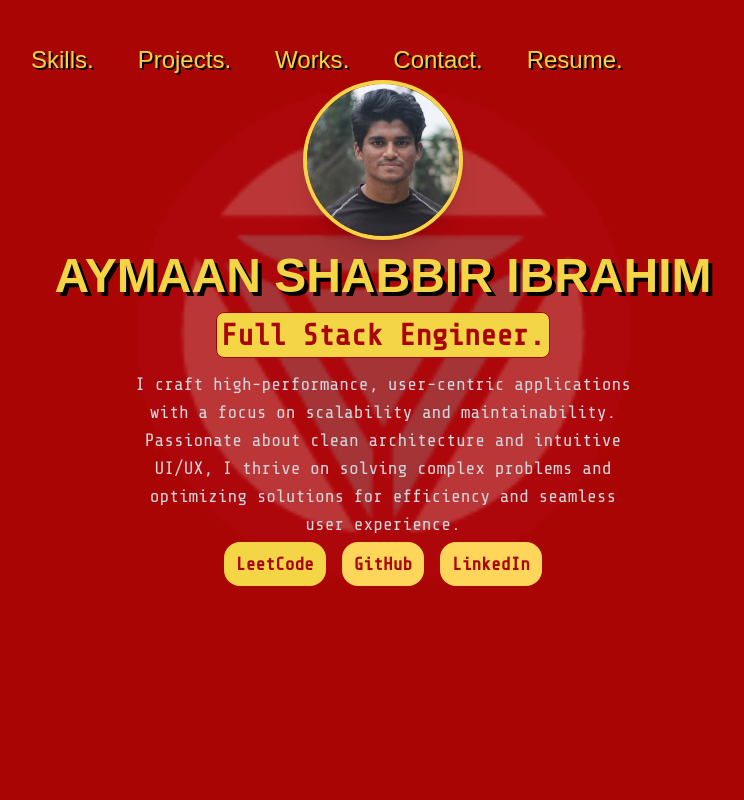
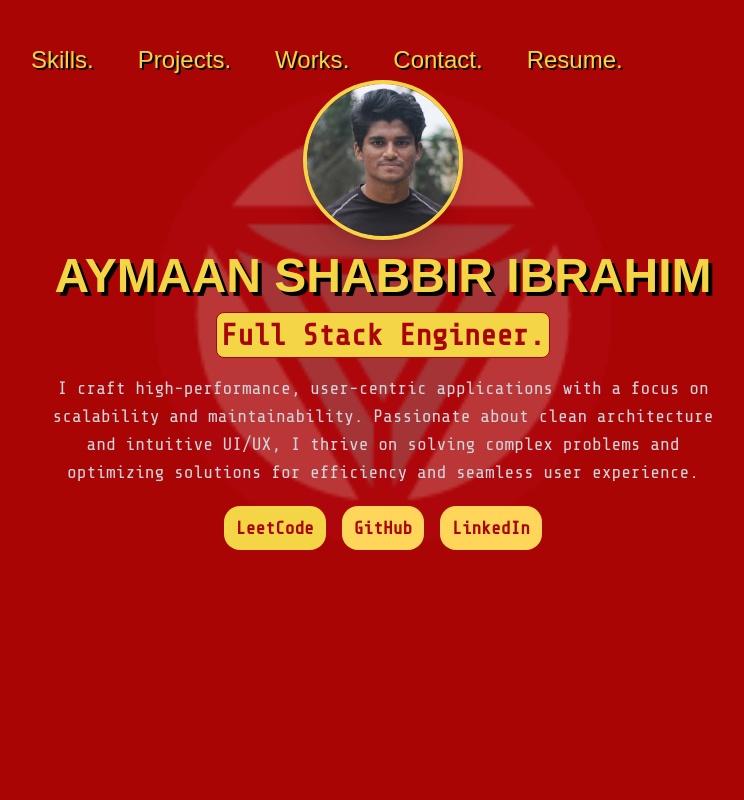
Before and after one commit to Aymaan-Shabbir/AymaanPortfolio, a React (Vite) app: page / in a window 1280 px wide. Shown: the top 800 px of the page, without its empty margins (257-1001 px from the left). Built offline with nearby package versions, Linux system fonts and the light colour scheme; a web font is replaced by a local one.

Commit message:
changes to hero.jsx

```diff
--- a/src/components/Hero.jsx
+++ b/src/components/Hero.jsx
@@ -50,7 +50,7 @@ function Hero() {
       </motion.h1>
 
       <motion.p
-        className="text-lg text-gray-300  max-w-lg z-20 mt-3 aPARA mx-2"
+        className="text-lg text-gray-300  max-w-2xl z-20 my-4 aPARA mx-2"
         initial={{ opacity: 0 }}
         animate={{ opacity: 1 }}
         transition={{ delay: 0.5, duration: 1 }}
```
